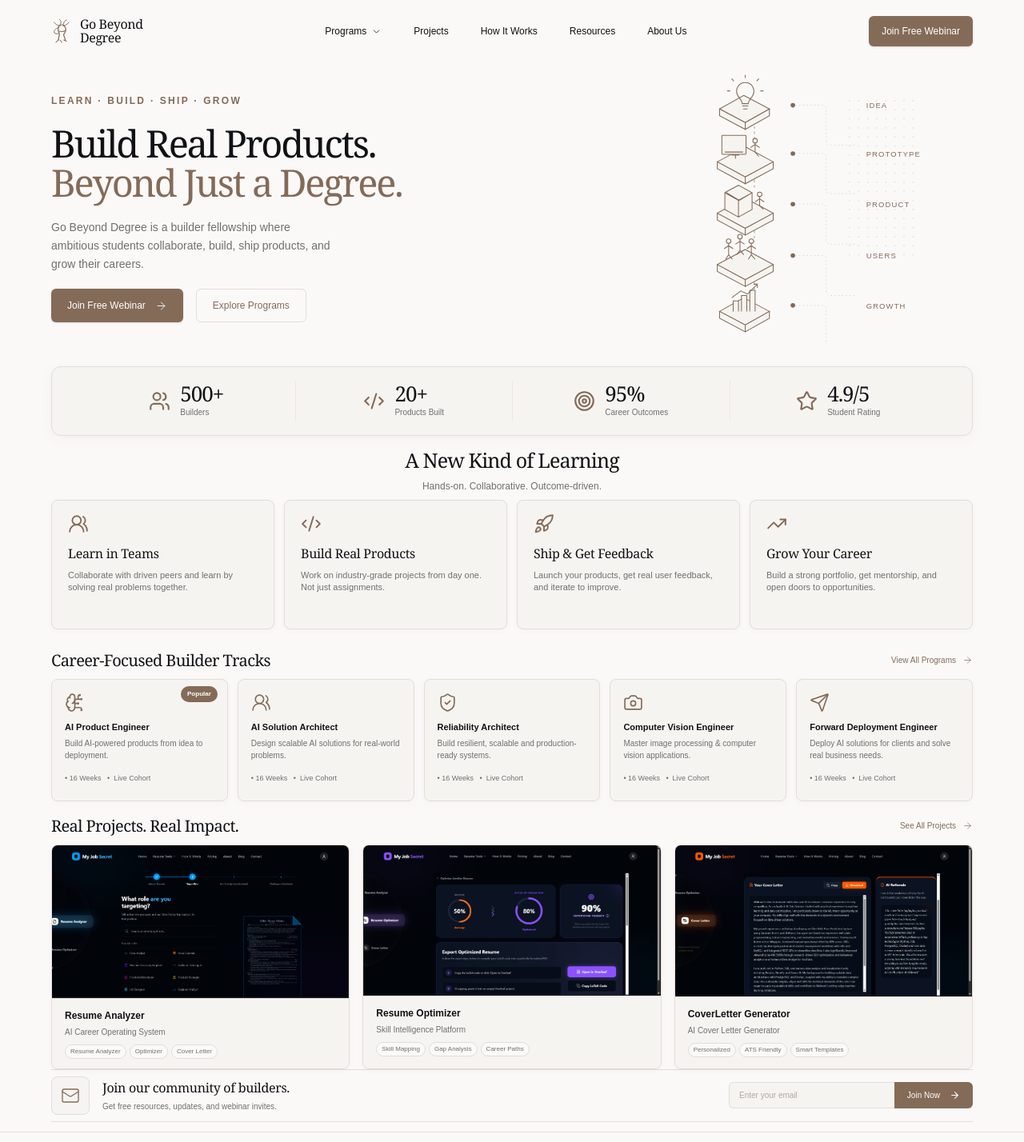
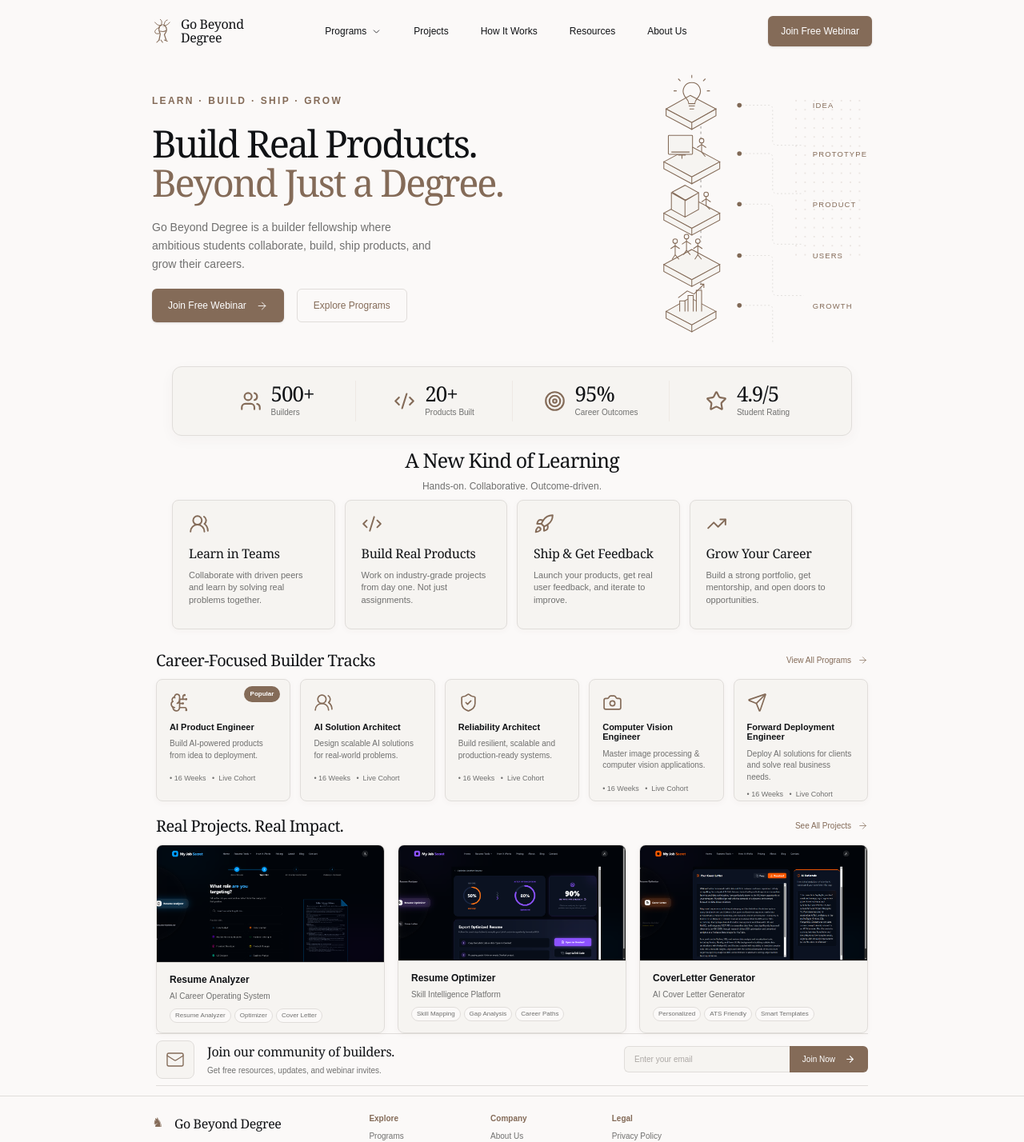
Before and after one commit to Go-Beyond-Degree/GBD1, a Next.js app: page / in a window 1280 px wide. Shown: the top 1428 px of the page at 80% size. Built offline with nearby package versions, Linux system fonts and the light colour scheme.

Commit message:
fix: revert layout widths back to exact mockup proportions

```diff
--- a/src/components/layout/Navigation.tsx
+++ b/src/components/layout/Navigation.tsx
@@ -26,7 +26,7 @@ export default function Navigation() {
 
   return (
     <header className="bg-primary-bg px-5 pt-5 sm:px-10 lg:px-16">
-      <nav className="mx-auto flex max-w-[1200px] items-center justify-between" aria-label="Primary navigation">
+      <nav className="mx-auto flex max-w-[900px] items-center justify-between" aria-label="Primary navigation">
         <a href="#top" className="flex items-center gap-2" aria-label="Go Beyond Degree home">
           <DeerMark />
           <span className="display-serif text-[16px] leading-[1.08] tracking-[-0.025em]">Go Beyond<br />Degree</span>
--- a/src/components/sections/LandingContent.tsx
+++ b/src/components/sections/LandingContent.tsx
@@ -83,7 +83,7 @@ function JourneyArtwork() {
 function Hero() {
   return (
     <section id="top" className="overflow-hidden px-5 pb-7 pt-8 sm:px-10 lg:px-16">
-      <div className="mx-auto grid max-w-[1200px] items-center gap-3 lg:grid-cols-[1.05fr_.95fr]">
+      <div className="mx-auto grid max-w-[900px] items-center gap-3 lg:grid-cols-[1.05fr_.95fr]">
         <div className="relative z-10">
           <p className="mb-5 text-[12px] font-semibold tracking-[.19em] text-signature">LEARN · BUILD · SHIP · GROW</p>
           <h1 className="display-serif text-[43px] leading-[1.05] tracking-[-.047em] text-primary-text sm:text-[47px]">
@@ -112,7 +112,7 @@ const stats = [
 function Stats() {
   return (
     <section className="px-5 sm:px-10 lg:px-16">
-      <div className="mx-auto grid max-w-[1200px] grid-cols-2 rounded-xl border border-soft-border bg-warm-ivory px-5 py-4 shadow-[0_5px_17px_rgba(76,55,39,.04)] md:grid-cols-4 md:px-8 md:py-[17px]">
+      <div className="mx-auto grid max-w-[850px] grid-cols-2 rounded-xl border border-soft-border bg-warm-ivory px-5 py-4 shadow-[0_5px_17px_rgba(76,55,39,.04)] md:grid-cols-4 md:px-8 md:py-[17px]">
         {stats.map(({ icon: Icon, value, label }, index) => <div key={label} className={`flex items-center justify-center gap-3 py-1 ${index > 0 ? 'md:border-l md:border-[#eee9e4]' : ''}`}>
           <Icon size={27} className="text-signature" strokeWidth={1.9} />
           <div><p className="display-serif text-[26px] leading-6 tracking-[-.04em]">{value}</p><p className="mt-1 text-[10px] text-muted-text">{label}</p></div>
@@ -132,8 +132,8 @@ const features = [
 function Features() {
   return (
     <section id="how-it-works" className="px-5 pb-2 pt-3 sm:px-10 lg:px-16">
-      <div className="mx-auto max-w-[1200px] text-center"><h2 className="display-serif text-[25px] tracking-[-.035em]">A New Kind of Learning</h2><p className="mt-1 text-[12px] text-muted-text">Hands-on. Collaborative. Outcome-driven.</p></div>
-      <div className="mx-auto mt-2 grid max-w-[1200px] gap-3 sm:grid-cols-2 lg:grid-cols-4">
+      <div className="mx-auto max-w-[850px] text-center"><h2 className="display-serif text-[25px] tracking-[-.035em]">A New Kind of Learning</h2><p className="mt-1 text-[12px] text-muted-text">Hands-on. Collaborative. Outcome-driven.</p></div>
+      <div className="mx-auto mt-2 grid max-w-[850px] gap-3 sm:grid-cols-2 lg:grid-cols-4">
         {features.map(({ icon: Icon, title, body }) => <article key={title} className="min-h-[162px] rounded-lg border border-soft-border bg-warm-ivory px-5 py-4 shadow-[0_2px_8px_rgba(76,55,39,.035)]">
           <Icon size={26} className="text-signature" strokeWidth={1.8} />
           <h3 className="display-serif mt-3 text-[16px] tracking-[-.02em]">{title}</h3>
@@ -153,14 +153,14 @@ const tracks = [
 ]
 
 function SectionTitle({ title, action }: { title: string; action: string }) {
-  return <div className="mx-auto flex max-w-[1200px] items-center justify-between"><h2 className="display-serif text-[20px] tracking-[-.03em]">{title}</h2><a href="#" className="inline-flex items-center gap-2 text-[10px] text-signature">{action} <ArrowRight size={13} strokeWidth={1.3} /></a></div>
+  return <div className="mx-auto flex max-w-[890px] items-center justify-between"><h2 className="display-serif text-[20px] tracking-[-.03em]">{title}</h2><a href="#" className="inline-flex items-center gap-2 text-[10px] text-signature">{action} <ArrowRight size={13} strokeWidth={1.3} /></a></div>
 }
 
 function Tracks() {
   return (
     <section id="programs" className="px-5 pb-0 pt-4 sm:px-10 lg:px-16">
       <SectionTitle title="Career-Focused Builder Tracks" action="View All Programs" />
-      <div className="hide-scrollbar mx-auto mt-2 grid max-w-[1200px] grid-flow-col auto-cols-[166px] items-start gap-3 overflow-x-auto pb-1 lg:grid-flow-row lg:grid-cols-5 lg:overflow-visible">
+      <div className="hide-scrollbar mx-auto mt-2 grid max-w-[890px] grid-flow-col auto-cols-[166px] items-start gap-3 overflow-x-auto pb-1 lg:grid-flow-row lg:grid-cols-5 lg:overflow-visible">
         {tracks.map(({ icon: Icon, title, body, popular }) => <article key={title} className="relative h-[153px] overflow-hidden rounded-lg border border-soft-border bg-warm-ivory p-4 shadow-[0_2px_8px_rgba(76,55,39,.035)]">
           {popular && <span className="absolute right-3 top-2 rounded-full bg-signature px-2 py-1 text-[8px] font-semibold text-white">Popular</span>}
           <Icon size={25} className="text-signature" strokeWidth={1.6} />
@@ -183,7 +183,7 @@ function Projects() {
   return (
     <section id="projects" className="px-5 pb-0 pt-3 sm:px-10 lg:px-16">
       <SectionTitle title="Real Projects. Real Impact." action="See All Projects" />
-      <div className="mx-auto mt-2 grid max-w-[1200px] gap-4 md:grid-cols-3">
+      <div className="mx-auto mt-2 grid max-w-[890px] gap-4 md:grid-cols-3">
         {projects.map((project) => <article key={project.title} className="overflow-hidden rounded-lg border border-soft-border bg-warm-ivory shadow-[0_2px_8px_rgba(76,55,39,.035)]"><img src={project.image} alt={project.title} className="w-full h-auto object-cover border-b border-soft-border" /><div className="px-4 py-3"><h3 className="text-[12px] font-semibold">{project.title}</h3><p className="mt-1 text-[10px] text-muted-text">{project.body}</p><div className="mt-2 flex flex-wrap gap-1">{project.tags.map((tag) => <span key={tag} className="rounded-full border border-soft-border bg-primary-bg px-1.5 py-[2px] text-[8px] text-muted-text">{tag}</span>)}</div></div></article>)}
       </div>
     </section>
@@ -194,7 +194,7 @@ function Projects() {
 function Newsletter() {
   return (
     <section id="newsletter" className="px-5 pb-3 pt-0 sm:px-10 lg:px-16">
-      <div className="mx-auto flex max-w-[1200px] flex-col items-center gap-4 border-y border-soft-border py-2 md:flex-row md:justify-between">
+      <div className="mx-auto flex max-w-[890px] flex-col items-center gap-4 border-y border-soft-border py-2 md:flex-row md:justify-between">
         <div className="flex items-center gap-4"><span className="flex h-12 w-12 items-center justify-center rounded-lg border border-soft-border bg-warm-ivory text-signature"><Mail size={24} strokeWidth={1.35} /></span><div><h2 className="display-serif text-[16px] tracking-[-.02em]">Join our community of builders.</h2><p className="mt-1 text-[10px] text-muted-text">Get free resources, updates, and webinar invites.</p></div></div>
         <form className="flex w-full max-w-[305px]" action="#"><input aria-label="Email address" type="email" placeholder="Enter your email" className="min-w-0 flex-1 rounded-l-md border border-r-0 border-soft-border bg-warm-ivory px-3 py-2 text-[10px] outline-none placeholder:text-soft-taupe focus:border-signature" /><button type="submit" className="inline-flex items-center gap-3 rounded-r-md bg-signature px-4 py-2 text-[10px] font-medium text-white">Join Now <ArrowRight size={13} /></button></form>
       </div>
```
